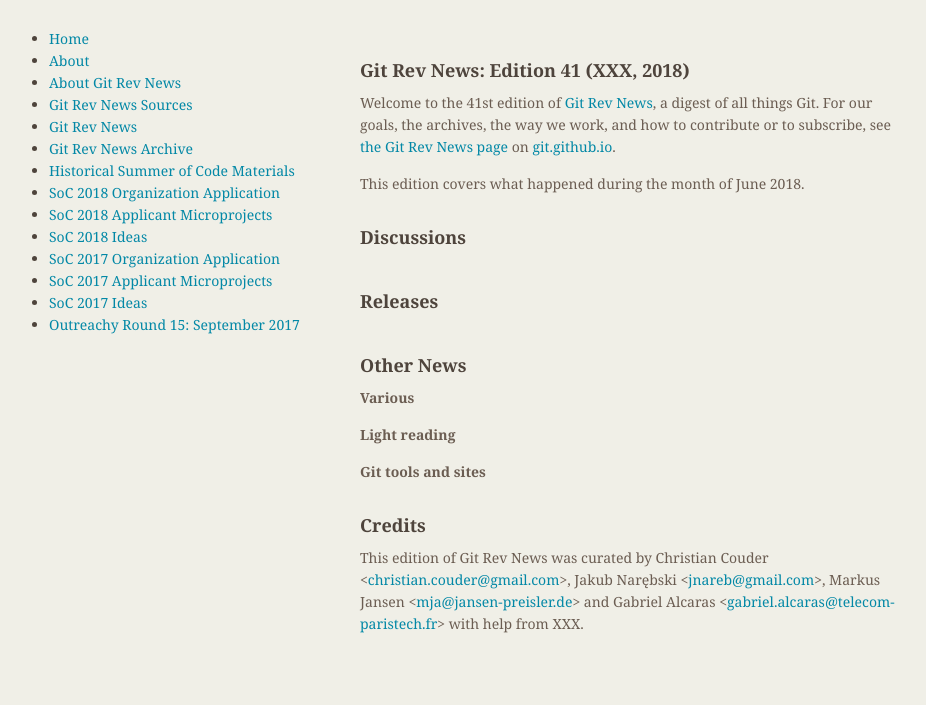
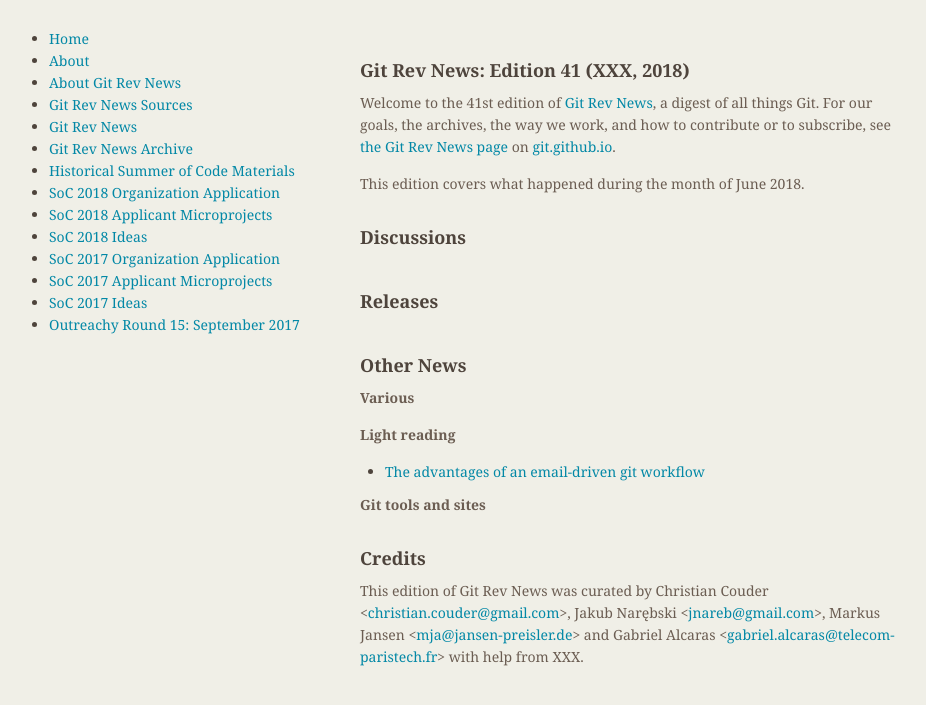
Before and after one commit to git/git.github.io, a Jekyll site: the page built from rev_news/drafts/edition-41.md, in a window 1280 px wide. Shown: the top 705 px of the page, without its empty margins (174-1100 px from the left). Built offline with Jekyll 4.4.1, drawn with Linux system fonts in a browser that asks for light colours.

Commit message:
rn-41: add link to email workflow article

```diff
--- a/rev_news/drafts/edition-41.md
+++ b/rev_news/drafts/edition-41.md
@@ -43,6 +43,7 @@
 
 __Light reading__
 
+* [The advantages of an email-driven git workflow](https://drewdevault.com/2018/07/02/Email-driven-git.html)
 
 __Git tools and sites__
 
```
